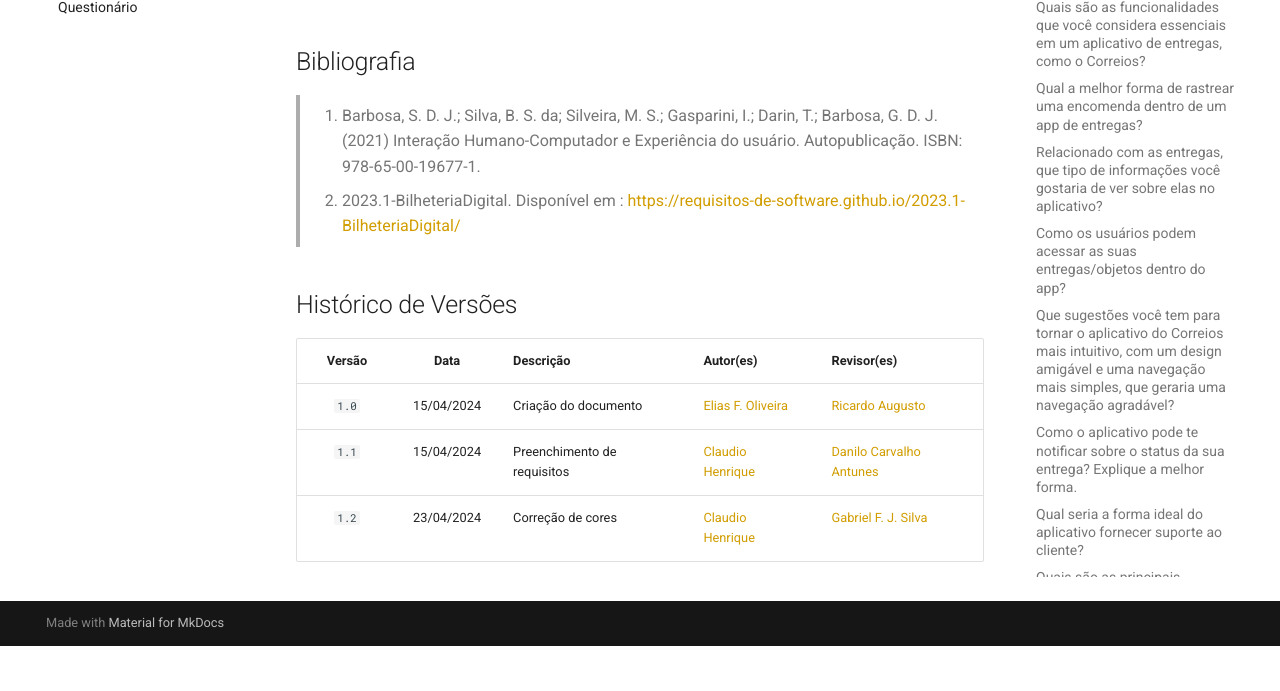
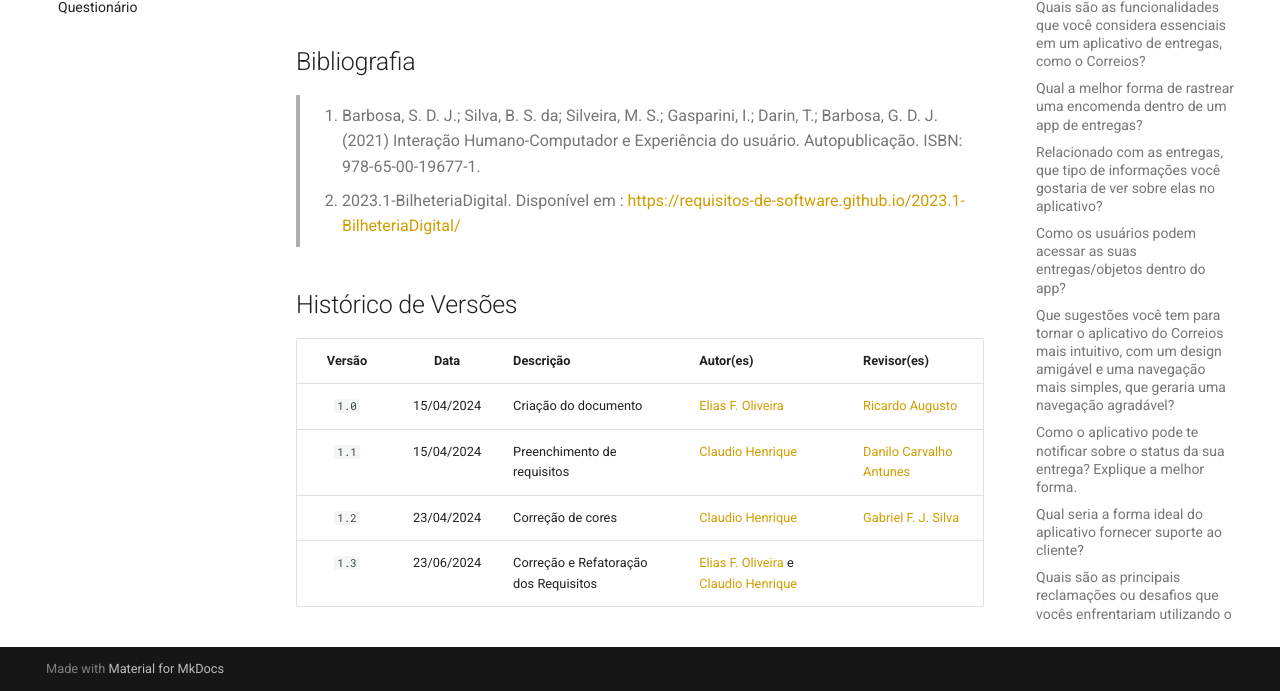
Before and after one commit to Requisitos-de-Software/2024.1-Serasa, an MkDocs documentation site: the page built from docs/elicitacao/tecnicas/brainstorming.md, in a window 1280 px wide and 900 px high, scrolled down 7515 px, cut to the strip 209-900 px from the top of the window. Built offline with MkDocs 1.6.1 and Material for MkDocs 9.7.7, drawn with Linux system fonts in a browser that asks for light colours; comment, search, counter and statistics services are not loaded; before the commit the page ends 8370 px from its top, so only the background shows below that.

Commit message:
changing history of version

```diff
--- a/docs/elicitacao/tecnicas/brainstorming.md
+++ b/docs/elicitacao/tecnicas/brainstorming.md
@@ -340,3 +340,4 @@ Poderiam ser corrigidas implementando um bom suporte por chats ou pop-ups, corri
 | `1.0`  | 15/04/2024 | Criação do documento | [Elias F. Oliveira](https://github.com/EliasOliver21) | [Ricardo Augusto](https://www.github.com/avmricardo)  |
 | `1.1`  | 15/04/2024 | Preenchimento de requisitos | [Claudio Henrique](https://github.com/claudiohsc)| [Danilo Carvalho Antunes](https://github.com/Danilo-Carvalho-Antunes)  |
 | `1.2`  | 23/04/2024 | Correção de cores | [Claudio Henrique](https://github.com/claudiohsc)| [Gabriel F. J. Silva](https://github.com/MMcLovin)  |
+| `1.3`  | 23/06/2024 | Correção e Refatoração dos Requisitos | [Elias F. Oliveira](https://github.com/EliasOliver21) e [Claudio Henrique](https://github.com/claudiohsc)| []() |
```
